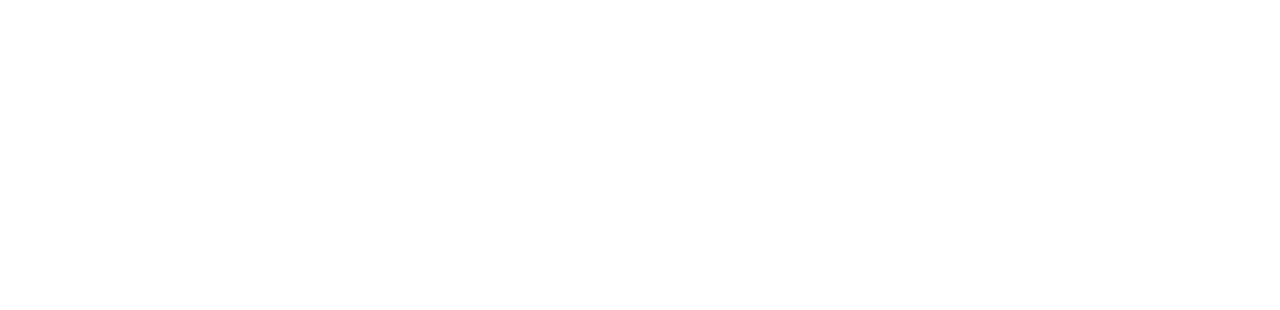
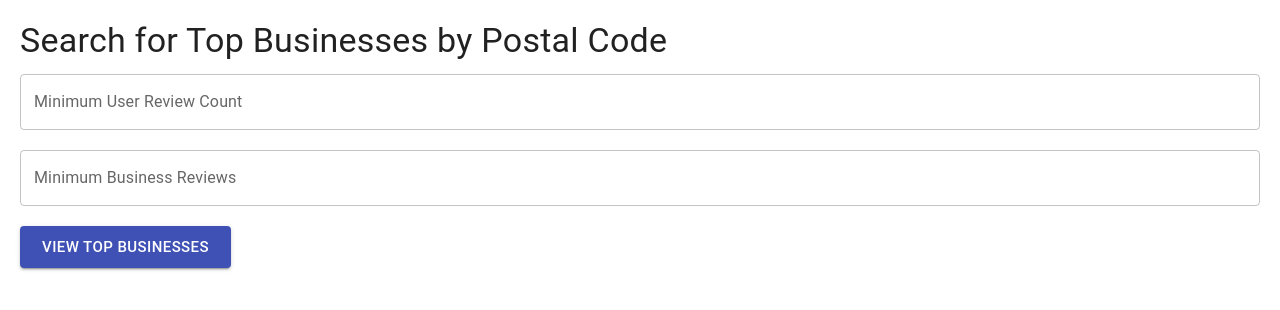
Before and after one commit to irsalathe/databases-final, a React (Create React App) app in the folder client/: page /select-min-review-for-ranked in a window 1280 px wide. Before the commit this address had no page. Shown: the top 310 px of the page. Built offline with nearby package versions, Linux system fonts and the light colour scheme.

Commit message:
query 10 front end

```diff
--- a/client/src/App.js
+++ b/client/src/App.js
@@ -10,6 +10,8 @@
 import HomePage from './pages/HomePage';
 import TopBusinessesTipPage from './pages/TopBusinessesTipPage';
 import CategorySearchForTipsPage from './pages/CategorySearchForTipsPage';
+import BusinessRankedPostal from './pages/BusinessRankedPostal';
+import SelectMinReviewForRanked from './pages/SelectMinReviewForRanked';
 // import NavBar from './components/NavBar';
 // import HomePage from './pages/HomePage';
 // import AlbumsPage from './pages/AlbumsPage';
@@ -41,6 +43,8 @@
         <Route path="/business_tips/:business_id" element={<BusinessTipsPage />} />
         <Route path="/select-category-for-tips" element={<CategorySearchForTipsPage />} />
         <Route path="/top_business_tips/:category" element={<TopBusinessesTipPage />} />
+        <Route path="/select-min-review-for-ranked" element={<SelectMinReviewForRanked />} />
+        <Route path="/top_business_postal" element={<BusinessRankedPostal />} />
         </Routes>
       </BrowserRouter>
     </ThemeProvider>
--- /dev/null
+++ b/client/src/pages/BusinessRankedPostal.js
@@ -0,0 +1,68 @@
+import React, { useEffect, useState } from 'react';
+import { useLocation } from 'react-router-dom';
+import { Typography, Button, Table, TableHead, TableBody, TableCell, TableRow } from '@mui/material';
+
+export default function BusinessRankedPostal() {
+    const location = useLocation();
+    const queryParams = new URLSearchParams(location.search);
+    const minrev = queryParams.get('minrev');
+    const revcount = queryParams.get('revcount');
+
+    const [topBusinesses, setTopBusinesses] = useState([]);
+    const [loading, setLoading] = useState(true);
+    const [error, setError] = useState(null);
+
+    useEffect(() => {
+        const fetchData = async () => {
+            try {
+                if (minrev && revcount) {
+                    const response = await fetch(`/top_business_postal?minrev=${minrev}&revcount=${revcount}`);
+                    const data = await response.json();
+                    setTopBusinesses(data);
+                    setLoading(false);
+                }
+            } catch (error) {
+                setError(error);
+                setLoading(false);
+            }
+        };
+
+        fetchData();
+    }, [minrev, revcount]);
+
+    if (loading) return <Typography>Loading...</Typography>;
+    if (error) return <Typography>Error: {error.message}</Typography>;
+    if (!topBusinesses || topBusinesses.length === 0) return <Typography>No businesses found.</Typography>;
+    return (
+        <div>
+            <Typography variant="h4" gutterBottom>
+                Top Businesses by Postal Code
+            </Typography>
+            <Table>
+                <TableHead>
+                    <TableRow>
+                        <TableCell>Business Name</TableCell>
+                        <TableCell>Postal Code</TableCell>
+                        <TableCell>Review ID</TableCell>
+                        <TableCell>Stars</TableCell>
+                        <TableCell>Useful</TableCell>
+                    </TableRow>
+                </TableHead>
+                <TableBody>
+                    {topBusinesses.map((business, index) => (
+                        <TableRow key={index}>
+                            <TableCell>{business.business_name}</TableCell>
+                            <TableCell>{business.postal_code}</TableCell>
+                            <TableCell>{business.review_id}</TableCell>
+                            <TableCell>{business.stars}</TableCell>
+                            <TableCell>{business.useful}</TableCell>
+                        </TableRow>
+                    ))}
+                </TableBody>
+            </Table>
+            <Button variant="contained" color="primary" onClick={() => window.history.back()} style={{ marginTop: 20 }}>
+                Back
+            </Button>
+        </div>
+    );
+}
--- a/client/src/pages/HomePage.js
+++ b/client/src/pages/HomePage.js
@@ -36,6 +36,7 @@
             </RadioGroup>
             <Button variant="contained" onClick={handleSearch}>Search</Button>
             <Button component={Link} to={`/select-category-for-tips`} variant="contained">Explore Top Tips By Business Category</Button>
+            <Button component={Link} to={`/select-min-review-for-ranked`} variant="contained">Explore Top Businesses by Postal Code</Button>
         </div>
     );
 }
--- /dev/null
+++ b/client/src/pages/SelectMinReviewForRanked.js
@@ -0,0 +1,46 @@
+import React, { useState } from 'react';
+import { useNavigate } from 'react-router-dom';
+import { Button, TextField, Typography } from '@mui/material';
+
+function SelectMinReviewForRanked() {
+    const [minrev, setMinRev] = useState('');
+    const [revcount, setRevCount] = useState('');
+    const navigate = useNavigate();
+
+    const handleNavigate = () => {
+        if (minrev.trim() && revcount.trim()) {
+            navigate(`/top_business_postal?minrev=${minrev}&revcount=${revcount}`);
+        } else {
+            alert("Please enter values for both parameters.");
+        }
+    };
+
+    return (
+        <div style={{ padding: 20 }}>
+            <Typography variant="h4" gutterBottom>
+                Search for Top Businesses by Postal Code
+            </Typography>
+            <TextField
+                label="Minimum User Review Count"
+                variant="outlined"
+                value={minrev}
+                onChange={(e) => setMinRev(e.target.value)}
+                fullWidth
+                style={{ marginBottom: 20 }}
+            />
+            <TextField
+                label="Minimum Business Reviews"
+                variant="outlined"
+                value={revcount}
+                onChange={(e) => setRevCount(e.target.value)}
+                fullWidth
+                style={{ marginBottom: 20 }}
+            />
+            <Button onClick={handleNavigate} variant="contained" color="primary" size="large">
+                View Top Businesses
+            </Button>
+        </div>
+    );
+}
+
+export default SelectMinReviewForRanked;
```
